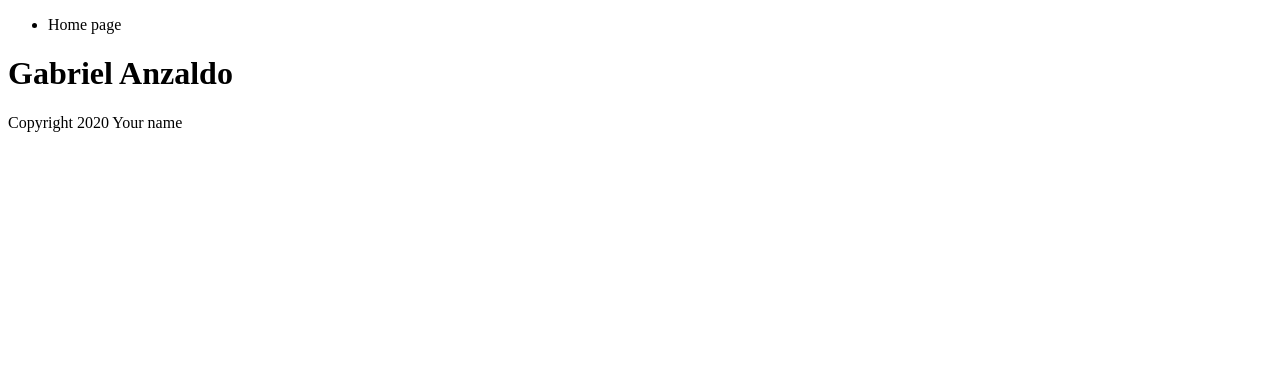
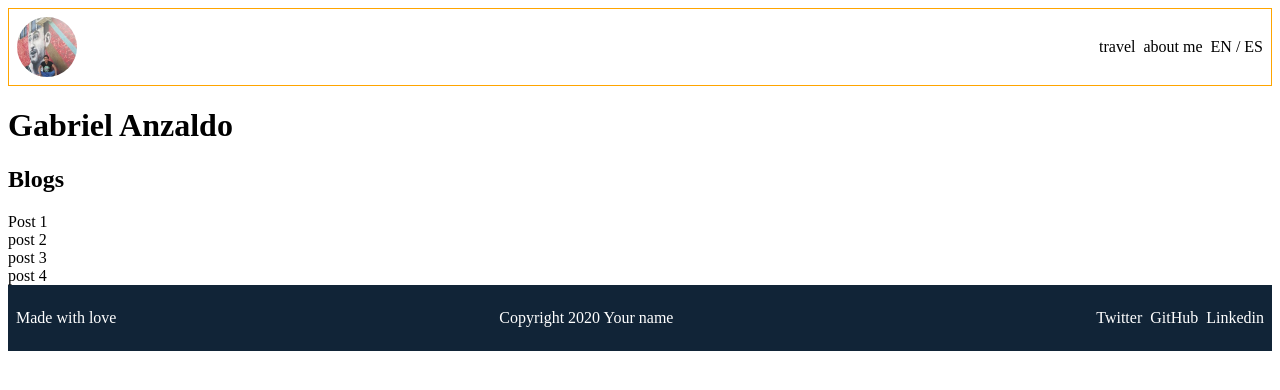
Before and after one commit to gabrielAnzaldo/personal-website, a website built with webpack: page src/index.html in a window 1280 px wide. Built offline with nearby package versions, Linux system fonts and the light colour scheme.

Commit message:
chore: Base skeleton, add some content.

```diff
--- a/src/index.html
+++ b/src/index.html
@@ -1,25 +1,43 @@
 <!DOCTYPE html>
-<html>
+<html lang="en">
   <head>
-    <meta name="viewport" content="width=device-width, initial-scale=1" />
+    <meta name="viewport" content="width=device-width, initial-scale=1, maximum-scale=1" />
     <title>Gabriel Anzaldo Personal Website</title>
   </head>
 
-  <body>
-    <header>
-      <nav>
-        <ul>
-          <li>Home page</li>
-        </ul>
-      </nav>
+  <body class="container">
+    <header class="header">
+      <div class="avatar"></div>
+      <ul>
+        <li>travel</li>
+        <li>about me</li>
+        <li> EN / ES</li>
+      </ul>
     </header>
-
-    <main role="main">
+    <main class="content" role="main">
       <h1>Gabriel Anzaldo</h1>
+      <h2>Blogs</h2>
+      <div>
+        Post 1
+      </div>
+      <div>
+        post 2
+      </div>
+      <div>
+        post 3
+      </div>
+      <div>
+        post 4
+      </div>
     </main>
-
-    <footer>
+    <footer class="footer">
+      <p>Made with love</p>
       <p>Copyright 2020 Your name</p>
+      <ul>
+        <li>Twitter</li>
+        <li>GitHub</li>
+        <li>Linkedin</li>
+      </ul>
     </footer>
   </body>
 </html>
--- a/src/styles/small.css
+++ b/src/styles/small.css
@@ -1,13 +1,58 @@
+.container {
+  display: grid;
+  grid-template-columns: 1fr;
+  grid-template-rows: auto auto auto;
+  grid-template-areas:
+    "header"
+    "content"
+    "footer";
+}
+
 .avatar {
   color: green;
   background: url('../images/profile.jpeg');
   background-repeat: no-repeat;
   background-size: cover;
-  height: 100px;
-  width: 100px;
+  width: 60px;
+  height: 60px;
   border-radius: 50%;
 }
+/* Header */
+header {
+  display: flex;
+  padding: 0.5rem;
+  justify-content: space-between;
+  align-items: center;
+  border: solid 1px orange;
+}
+header ul {
+  display: flex;
+  list-style: none;
+}
+header ul li {
+  margin-right: 0.5rem;
+}
+header ul li:last-child {
+  margin-right: 0;
+}
 
-.paragraph {
-  color: red;
+/* Footer */
+footer {
+  display: flex;
+  padding: 0.5rem;
+  justify-content: space-between;
+  background-color: #112437;
+  color: #fff;
 }
+footer ul {
+  list-style: none;
+  display: flex;
+}
+footer ul li {
+  margin-right: 0.5rem;
+}
+footer ul li:last-child {
+  margin-right: 0;
+}
+
+/* Main */
```
